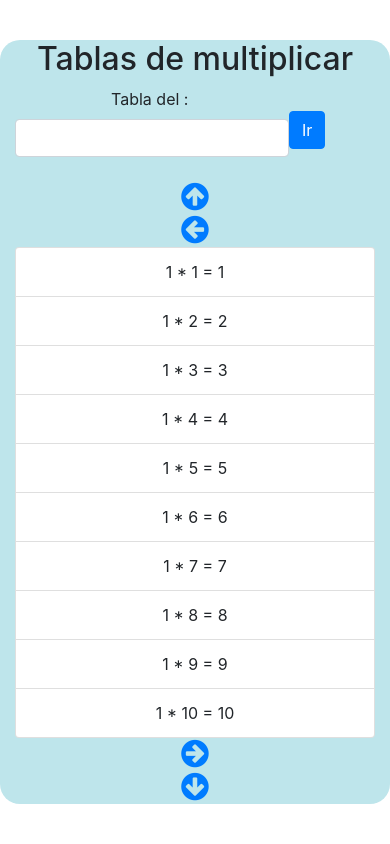
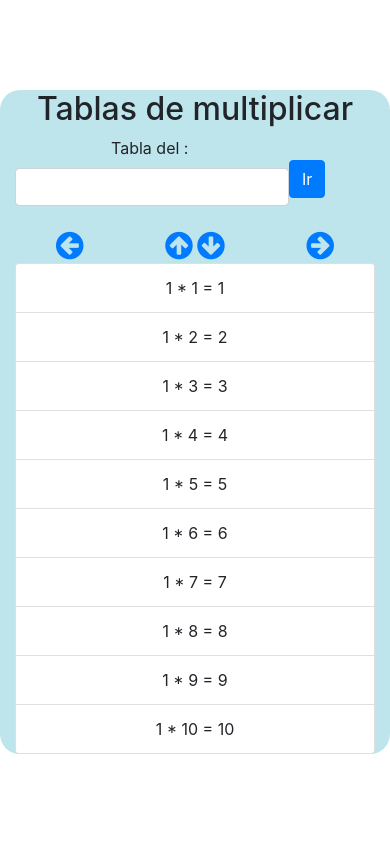
Before and after one commit to israelbazan76/tablas2, a Flask app: page / in a window 390 px wide. Run offline with Flask 2, Linux system fonts and the light colour scheme; some libraries are stand-ins or nearby versions.

Commit message:
for mobile

```diff
--- a/templates/mobile/show_tablas_v1.html
+++ b/templates/mobile/show_tablas_v1.html
@@ -56,25 +56,9 @@
     <div class="row">
 
         <div class="col-lg-1 col-md-1 col-sm-1 col-xm-1"></div>
-        <div class="col-lg-10  col-md-10 col-sm-10 col-xm-10 centrados">
-            {% if start > 10 %}
-            <a href="{{ url_for('show_tablas',num=num,start=start-10) }}"
-                class="fa fa-arrow-circle-up fa-2x" data-toggle="tooltip" data-placement="bottom" title="retroceder">
-            </a>
-            {% else %}
-            <a href="{{ url_for('show_tablas',num=num,start=1) }}"
-                class="fa fa-arrow-circle-up fa-2x"  data-toggle="tooltip" data-placement="bottom" title="retroceder">
-            </a>
-
-            {% endif %}
-
-
-        </div>
-        <div class="col-lg-1 col-md-1 col-sm-1 col-xm-1"></div>
-
-    </div>
-    <div class="row">
-        <div class="col-lg-1 col-md-1 col-sm-1  col-xm-1 centrados">
+        <div class="col-lg-10  col-md-10 col-sm-10 col-xm-10">
+            <div style="display: flex; justify-content: space-around">
+                <div>
             {% if num >= 1 %}
                 {% if num > cols %}
                   <a href="{{ url_for('show_tablas',num=num - cols,start=start) }}"
@@ -88,6 +72,35 @@
                 {% endif %}
             {% endif %}
         </div>
+        <div>
+            {% if start > 10 %}
+            <a href="{{ url_for('show_tablas',num=num,start=start-10) }}"
+                class="fa fa-arrow-circle-up fa-2x" data-toggle="tooltip" data-placement="bottom" title="retroceder">
+            </a>
+            {% else %}
+            <a href="{{ url_for('show_tablas',num=num,start=1) }}"
+                class="fa fa-arrow-circle-up fa-2x"  data-toggle="tooltip" data-placement="bottom" title="retroceder">
+            </a>
+            {% endif %}
+
+            <a href="{{ url_for('show_tablas',num=num,start=start+10) }}"
+            class="fa fa-arrow-circle-down fa-2x" data-toggle="tooltip" data-placement="top" title="avanzar">
+            </a>
+        </div>
+        <div>
+            <a href="{{ url_for('show_tablas',num=num+cols,start=start) }}"
+            class="fa fa-arrow-circle-right fa-2x" data-toggle="tooltip" data-placement="left" title="siguiente">
+            </a>
+        </div>
+        </div>
+        </div>
+        <div class="col-lg-1 col-md-1 col-sm-1 col-xm-1"></div>
+
+    </div>
+    <div class="row">
+        <div class="col-lg-1 col-md-1 col-sm-1  col-xm-1 centrados">
+
+        </div>
         {% for n in range(0,cols) -%}
         <div class="col-lg-2 col-md-2 col-sm-2  col-xm-2 centrados tabla">
             <ul class="list-group">
@@ -98,9 +111,7 @@
         </div>
         {% endfor -%}
         <div class="col-lg-1  col-md-1 col-sm-1 col-xm-1 centrados">
-            <a href="{{ url_for('show_tablas',num=num+cols,start=start) }}"
-            class="fa fa-arrow-circle-right fa-2x" data-toggle="tooltip" data-placement="left" title="siguiente">
-            </a>
+
         </div>
 
     </div>
@@ -108,9 +119,7 @@
 
         <div class="col-lg-1 col-md-1 col-sm-1  col-xm-1"></div>
         <div class="col-lg-10 col-md-10  col-sm-10 col-xm-10 centrados">
-            <a href="{{ url_for('show_tablas',num=num,start=start+10) }}"
-            class="fa fa-arrow-circle-down fa-2x" data-toggle="tooltip" data-placement="top" title="avanzar">
-            </a>
+
         </div>
         <div class="col-lg-1 col-md-1 col-sm-1 col-xm-1"></div>
 
```
